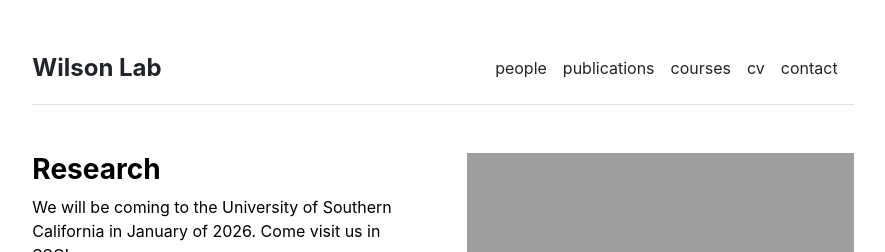
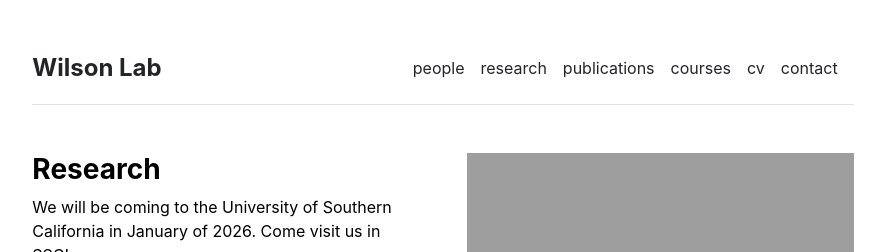
Before and after one commit to c-b-wilson-lab/c-b-wilson-lab, a Jekyll site: the page built from index.md, in a window 1280 px wide. Shown: the top 252 px of the page, without its empty margins (197-1082 px from the left). Built offline with Jekyll 4.4.1, drawn with Linux system fonts in a browser that asks for light colours.

Commit message:
Update settings.yml

```diff
--- a/_data/settings.yml
+++ b/_data/settings.yml
@@ -1,5 +1,6 @@
 menu:
 - {name: 'people', url: '/people'}
+- {name: 'research', url: '/research'}
 - {name: 'publications', url: '/publications'}
 - {name: 'courses', url: '/courses'}
 - {name: 'cv', url: '/cv'}
```
